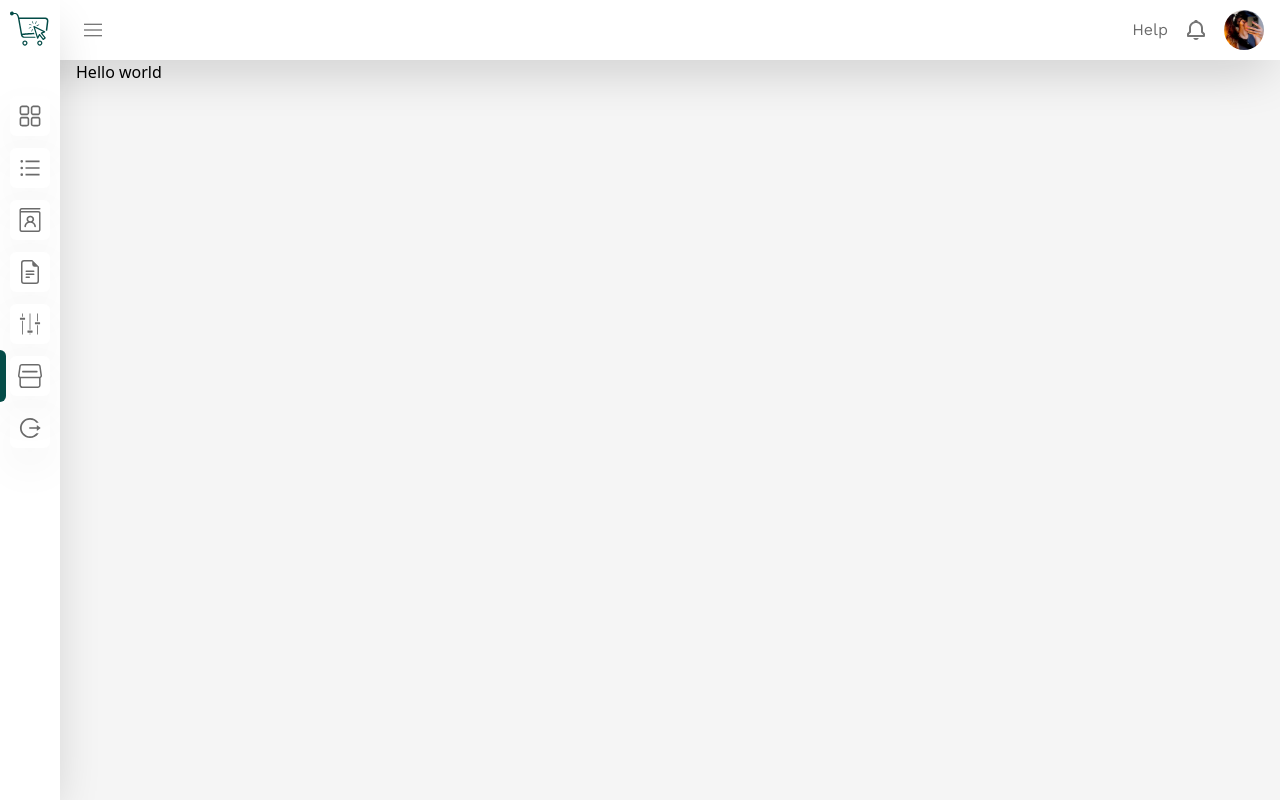
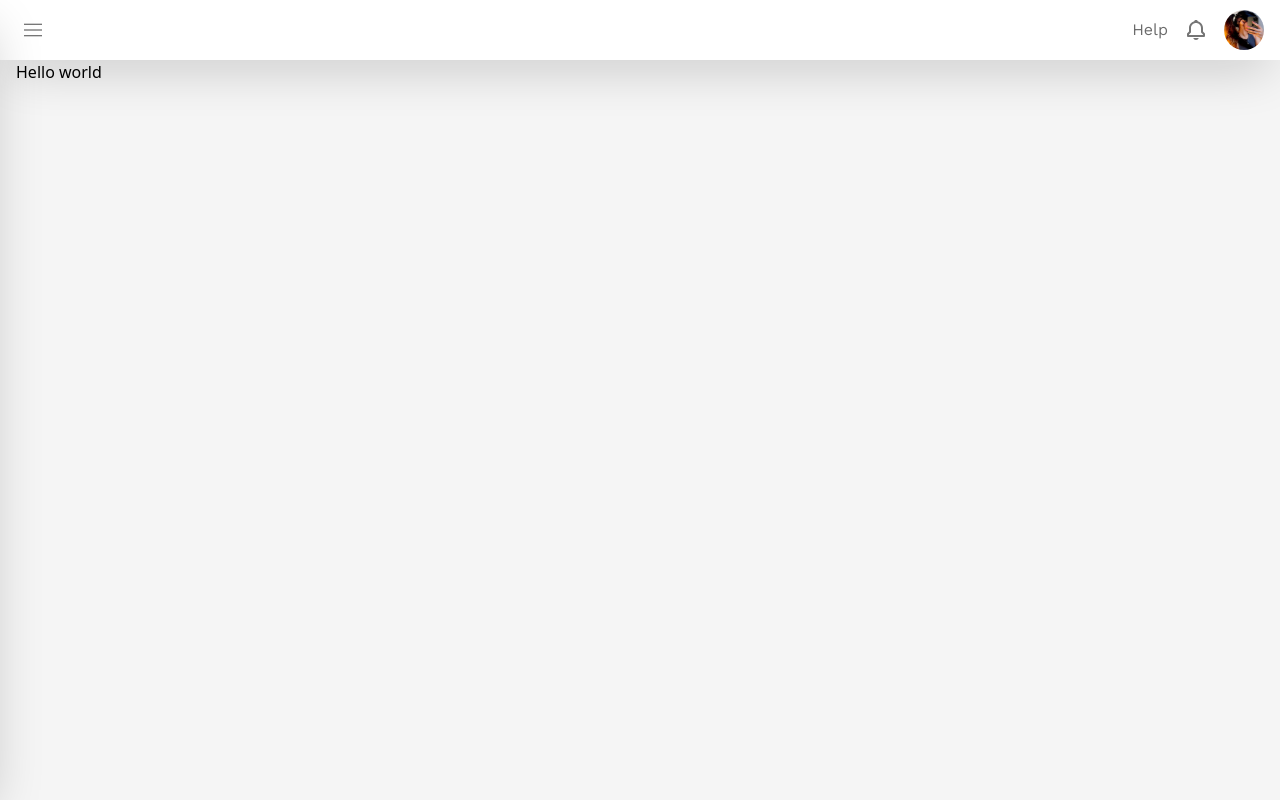
Before and after one commit to ahonkazi/ecloset-vendor, a React (Vite) app: page / in a window 1280 px wide. Built offline with nearby package versions, Linux system fonts and the light colour scheme.

Commit message:
sidebar updated

```diff
--- a/src/context/GlobalContext.jsx
+++ b/src/context/GlobalContext.jsx
@@ -14,16 +14,16 @@ export const GlobalContext = ({ children }) => {
     const paths = split(location.pathname, '/');
     const [lastOpenedLink, setLastOpenedLink] = useState(0)
     const sidebarMenu = [
-        { blank: false, title: 'Dashboard', path: '/dashboard', icon: <RxDashboard /> },
-        {
-            blank: false, title: 'Catalog', path: '/catalog', icon: <AiOutlineUnorderedList />,
-            subMenu: [
-                { title: 'Products', 'path': '/catalog/products' },
-                { title: 'Categories', 'path': '/catalog/categories' },
-                { title: 'Attiributes', 'path': '/catalog/attiributes' },
-                { title: 'Coupons', 'path': '/catalog/coupons' },
-            ]
-        },
+        // { blank: false, title: 'Dashboard', path: '/dashboard', icon: <RxDashboard /> },
+        // {
+        //     blank: false, title: 'Catalog', path: '/catalog', icon: <AiOutlineUnorderedList />,
+        //     subMenu: [
+        //         { title: 'Products', 'path': '/catalog/products' },
+        //         { title: 'Categories', 'path': '/catalog/categories' },
+        //         { title: 'Attiributes', 'path': '/catalog/attiributes' },
+        //         { title: 'Coupons', 'path': '/catalog/coupons' },
+        //     ]
+        // },
         {
             blank: false, title: 'Customers', path: '/customers', icon: <svg width="1em" height="1em" viewBox="0 0 25 28" fill="none" xmlns="http://www.w3.org/2000/svg">
                 <g clip-path="url(#clip0_582_418)">
--- a/src/shared/components/header/Header.jsx
+++ b/src/shared/components/header/Header.jsx
@@ -9,7 +9,6 @@ const Header = () => {
     const globalContext = useContext(GetGlobalContext);
     const toggleButton = () => {
         globalContext.setSidebarStatus(!globalContext.sidebarStatus)
-        // globalContext.setActiveMenuItem(!globalContext.sidebarStatus)
         if (globalContext.sidebarStatus === false) {
             globalContext.setActiveMenuItem(globalContext.lastOpenedLink);
         } else {
@@ -23,7 +22,6 @@ const Header = () => {
         <header className='h-[50px] xl:h-[60px] flex items-center w-full bg-white shadow-1 z-[90] fixed top-0 left-0'>
             <HeaderWrapper>
                 <div className="flex justify-between items-center">
-                    <div className={`${globalContext.sidebarStatus ? 'xs:hidden md:block' : ''}`}>
 
                     <IconButton onClick={toggleButton}>
                         <svg width="18px" height="18px" viewBox="0 0 25 18" fill="none" xmlns="http://www.w3.org/2000/svg">
@@ -32,7 +30,6 @@ const Header = () => {
                             <path d="M0 17H25" stroke="black" />
                         </svg>
                     </IconButton>
-                    </div>
                     <div className="right text-DarkGray flex items-center gap-2 font-WorkSans">
                         <Link to={'/help'}>Help</Link>
                         <IconButton>
--- a/src/shared/components/sidebar/Sidebar.jsx
+++ b/src/shared/components/sidebar/Sidebar.jsx
@@ -5,7 +5,7 @@ import './sidebar.scss';
 import { Link, NavLink, useLocation } from 'react-router-dom';
 import { GetGlobalContext } from '../../../context/GlobalContext';
 import LogoIconGreen from '../../../assets/LogoIconGreen';
-import { AiOutlineLogout } from 'react-icons/ai';
+import { AiOutlineLogout, AiOutlineUnorderedList } from 'react-icons/ai';
 import { Button, IconButton } from '@mui/material';
 import { AnimatePresence, motion } from 'framer-motion';
 import { split } from 'postcss/lib/list';
@@ -30,7 +30,7 @@ const Sidebar = () => {
         }
     }
     return (
-        <aside className={`${globalContext.sidebarStatus ? 'translate-x-0 w-full xs:w-[300px] ' : '-translate-x-full xs:translate-x-0 w-[60px]  '}   duration-300 overflow-hidden  h-screen  bg-white shadow-1 z-[100] fixed top-0 left-0`}>
+        <aside className={`${globalContext.sidebarStatus ? 'translate-x-0  ' : '-translate-x-full '} w-full xs:w-[300px]   duration-300 overflow-hidden  h-screen  bg-white shadow-1 z-[100] fixed top-0 left-0`}>
             <div className="sidebar-header  h-[60px] flex  items-center">
                 <div className="logo flex justify-between ml-2.5 mr-5 w-full ">
 
@@ -57,11 +57,70 @@ const Sidebar = () => {
             </div>
             <div className="sidebar-menu font-WorkSans  h-[400px] mt-[30px] ">
                 <ul className='flex flex-col'>
+                    <li>
+                        <div className="sidebarMenuItemWrapper">
+                            <NavLink to={'/dashboard'} className='sidebarMenuLink'>
+                                <div className="sidebarMenuItem">
+                                    <div className={`duration-300 ${globalContext.sidebarStatus ? 'w-[20px] lg:w-[40px] ' : 'w-[40px]  flex justify-center xs:justify-start lg:w-[40px]'}   shrink-0 ml-2.5 mr-5`}>
+                                        <p className="icon text-lg lg:text-2xl shadow-2 block bg-white p-2 rounded-md">
+                                            <RxDashboard />
+                                        </p>
+                                    </div>
+                                    <p className="text whitespace-nowrap">
+                                        Dashboard
+                                    </p>
+                                </div>
+                            </NavLink>
+                        </div>
+                    </li>
+                    <li  >
+                        <div className="sidebarMenuItemWrapper">
+                                <div className="sidebarMenuItem">
+                                    <div className={`duration-300 ${globalContext.sidebarStatus ? 'w-[20px] lg:w-[40px] ' : 'w-[40px]  flex justify-center xs:justify-start lg:w-[40px]'}   shrink-0 ml-2.5 mr-5`}>
+                                        <p className="icon text-lg lg:text-2xl shadow-2 block bg-white p-2 rounded-md">
+                                            <AiOutlineUnorderedList />
+                                        </p>
+                                    </div>
+                                    <p className="text whitespace-nowrap">
+                                        Catalog
+                                    </p>
+                                </div>
+                                <motion.div style={{ overflow: "clip" }} transition={{ duration: 0.3 }} exit={{ height: '0' }} initial={{ height: '0' }} animate={{ height: 'auto' }} >
+                                    <ul className='flex flex-col pl-16'>
+                                        <li className='' >
+                                            <NavLink to='/products' className="subMenuItem">
+                                                <span className='w-1 shrink-0 h-1 rounded-full bg-DarkGray'></span>
+                                                <p>Products</p>
+                                            </NavLink>
+                                        </li>
+                                        <li className='' >
+                                            <NavLink to='/categories' className="subMenuItem">
+                                                <span className='w-1 shrink-0 h-1 rounded-full bg-DarkGray'></span>
+                                                <p>Categories</p>
+                                            </NavLink>
+                                        </li>
+                                        <li className='' >
+                                            <NavLink to='/attiributes' className="subMenuItem">
+                                                <span className='w-1 shrink-0 h-1 rounded-full bg-DarkGray'></span>
+                                                <p>Attiributes</p>
+                                            </NavLink>
+                                        </li>
+                                        <li className='' >
+                                            <NavLink to='/coupons' className="subMenuItem">
+                                                <span className='w-1 shrink-0 h-1 rounded-full bg-DarkGray'></span>
+                                                <p>Coupons</p>
+                                            </NavLink>
+                                        </li>
+                                    </ul>
+                                </motion.div>
+
+                        </div>
+                    </li>
                     {
-                        globalContext?.sidebarMenu?.map((item, index) =>
-                            <li onClick={() => { globalContext.setLastOpenedLink(index + 1); }} >
+                        globalContext?.sidebarMenu?.map(item =>
+                            <li>
                                 <div className="sidebarMenuItemWrapper">
-                                    <NavLink onClick={() => { globalContext.activeMenuItem === index + 1 ? globalContext.setActiveMenuItem(0) : globalContext.setActiveMenuItem(index + 1); moreMenuOptions(index + 1) }} target={item.blank ? '_blank' : ''} to={item.path} className='sidebarMenuLink'>
+                                    <NavLink target={item.blank ? '_blank' : ''} to={item.path} className='sidebarMenuLink'>
                                         <div className="sidebarMenuItem">
                                             <div className={`duration-300 ${globalContext.sidebarStatus ? 'w-[20px] lg:w-[40px] ' : 'w-[40px]  flex justify-center xs:justify-start lg:w-[40px]'}   shrink-0 ml-2.5 mr-5`}>
                                                 <p className="icon text-lg lg:text-2xl shadow-2 block bg-white p-2 rounded-md">
@@ -73,33 +132,6 @@ const Sidebar = () => {
                                             </p>
                                         </div>
                                     </NavLink>
-                                    {
-                                        (item.subMenu && (globalContext.activeMenuItem === index + 1)) && (
-
-                                            <motion.div style={{ overflow: "clip" }} transition={{ duration: 0.3 }} exit={{ height: '0' }} initial={{ height: '0' }} animate={{ height: 'auto' }} >
-                                                <ul className='flex flex-col pl-16'>
-                                                    {
-                                                        item.subMenu?.map(subMenu =>
-                                                            <li className='' >
-                                                                <NavLink to={subMenu.path} className="subMenuItem">
-                                                                    <span className='w-1 shrink-0 h-1 rounded-full bg-DarkGray'></span>
-                                                                    <p>{subMenu.title}</p>
-                                                                </NavLink>
-
-                                                            </li>
-
-                                                        )
-                                                    }
-
-                                                </ul>
-
-
-                                            </motion.div>
-
-
-                                        )
-                                    }
-
                                 </div>
                             </li>
                         )
--- a/src/shared/components/wrapper/DefaultWrapper.jsx
+++ b/src/shared/components/wrapper/DefaultWrapper.jsx
@@ -5,7 +5,7 @@ export const MainWrapper = ({ children }) => {
     const globalContext = useContext(GetGlobalContext);
     return (
 
-        <main className={`pt-[50px] w-full xl:pt-[60px] duration-200 ${globalContext.sidebarStatus ? 'md:pl-[300px]' : 'xs:pl-[60px]'}`}>
+        <main className={`pt-[50px] w-full xl:pt-[60px] duration-200 ${globalContext.sidebarStatus ? 'md:pl-[300px]' : ''}`}>
             <div className="site-container">
                 {children}
             </div>
@@ -17,7 +17,7 @@ export const HeaderWrapper = ({ children }) => {
     const globalContext = useContext(GetGlobalContext);
     return (
 
-        <main className={`duration-200 w-full ${globalContext.sidebarStatus ? 'md:pl-[300px]' : 'xs:pl-[60px]'}`}>
+        <main className={`duration-200 w-full ${globalContext.sidebarStatus ? 'md:pl-[300px]' : ''}`}>
             <div className="site-container">
                 {children}
             </div>
```
Lines whose indentation alone changed are shown as unchanged.
